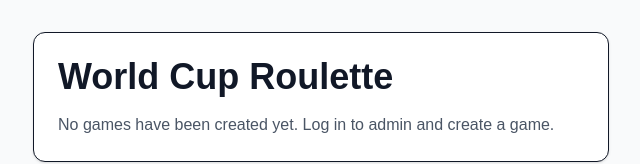
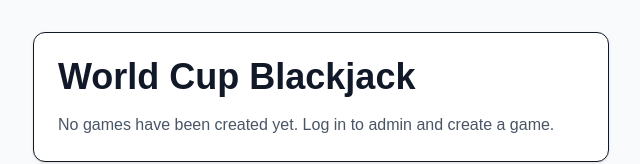
Before and after one commit to liammcdonnell-ship-it/world-cup-roulette, a Next.js app: page /games in a window 1280 px wide. Shown: the top 164 px of the page, without its empty margins (319-959 px from the left). Built offline with nearby package versions, Linux system fonts and the light colour scheme; no server answers; the database is empty.

Commit message:
Rename app text to World Cup Blackjack

```diff
--- a/src/app/admin/games/page.tsx
+++ b/src/app/admin/games/page.tsx
@@ -84,7 +84,7 @@ export default async function AdminGamesPage() {
 
         <h1 className="text-4xl font-bold mb-2">Admin: Games</h1>
         <p className="mb-8 text-gray-600">
-          Create separate World Cup Roulette games for different groups.
+          Create separate World Cup Blackjack games for different groups.
         </p>
 
         <form
--- a/src/app/admin/page.tsx
+++ b/src/app/admin/page.tsx
@@ -81,7 +81,7 @@ export default async function AdminGamesPage() {
 
         <h1 className="text-4xl font-bold mb-2">Admin: Games</h1>
         <p className="mb-8 text-gray-600">
-          Create separate World Cup Roulette games for different groups.
+          Create separate World Cup Blackjack games for different groups.
         </p>
 
         <form
--- a/src/app/games/[slug]/rules/page.tsx
+++ b/src/app/games/[slug]/rules/page.tsx
@@ -42,7 +42,7 @@ export default async function GameRulesPage({
         </p>
 
         <div className="rounded-xl border bg-white shadow-sm p-4 sm:p-6 space-y-4">
-          <h2 className="text-2xl font-bold">World Cup Roulette</h2>
+          <h2 className="text-2xl font-bold">World Cup Blackjack</h2>
 
           <p>
             Each player starts with three random teams in the Group Stage pick.
--- a/src/app/games/page.tsx
+++ b/src/app/games/page.tsx
@@ -13,7 +13,7 @@ export default async function GamesPage() {
       <main className="min-h-screen p-4 sm:p-8 bg-gray-50">
         <div className="max-w-xl mx-auto rounded-xl border bg-white shadow-sm p-6">
           <h1 className="text-3xl sm:text-4xl font-bold mb-4">
-            World Cup Roulette
+            World Cup Blackjack
           </h1>
 
           <p className="text-gray-600">
```
